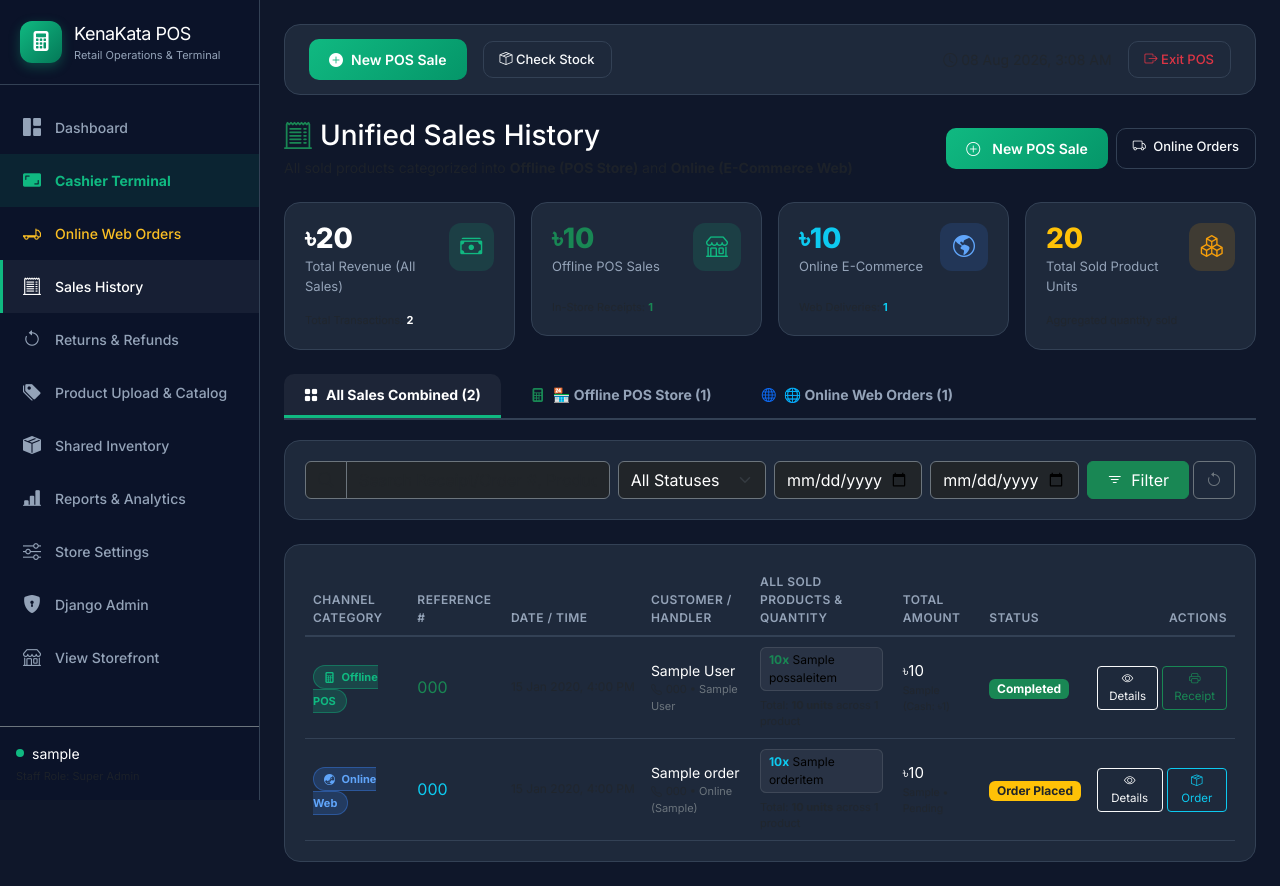
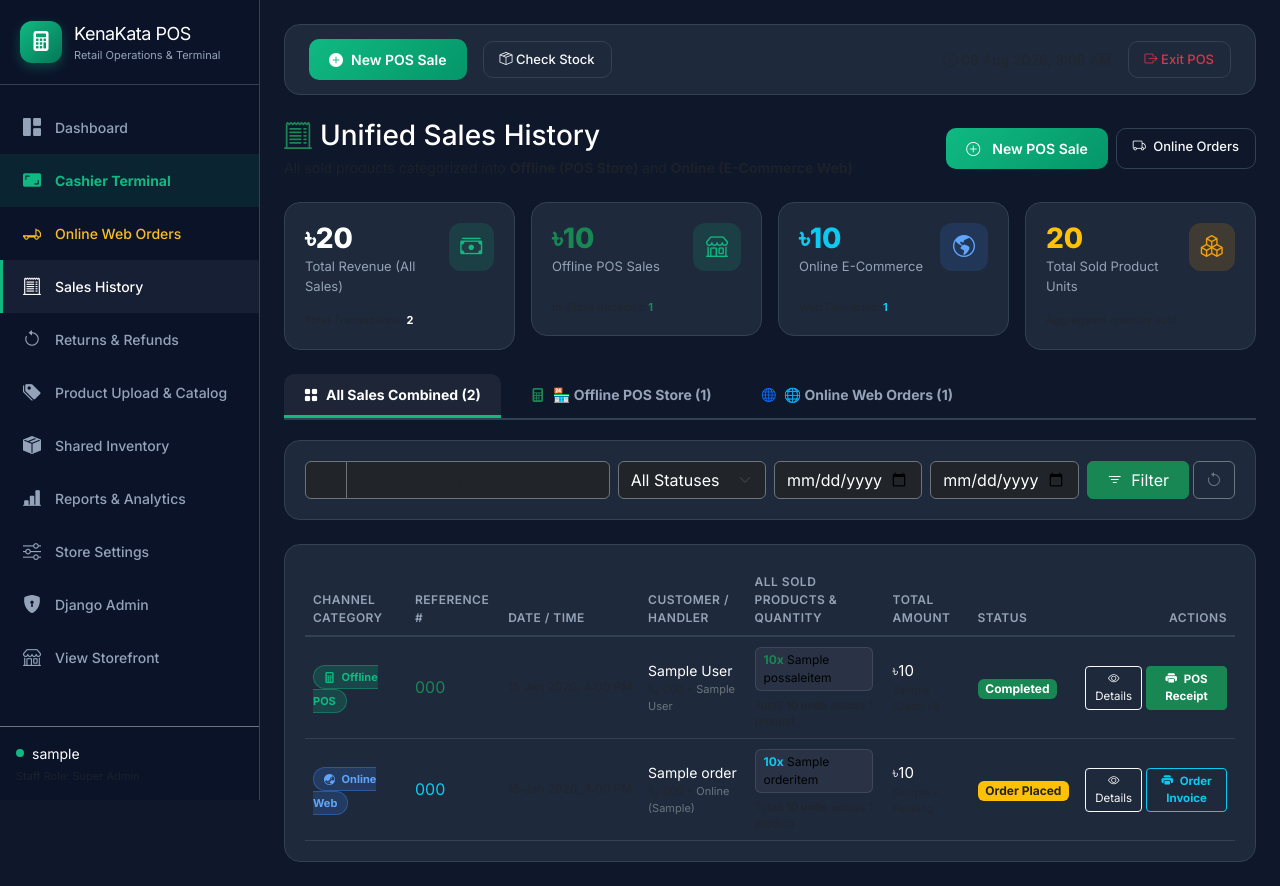
Before and after one commit to sazzadhossainsakib13/kenakata, a Django app: page /pos/sales/ in a window 1280 px wide. Run offline with Django 5.2, Linux system fonts and the light colour scheme; a user stored in the database is signed in; tables that the repository leaves empty hold one stand-in row (values such as "Sample post").

Commit message:
feat: add dedicated receipt and invoice print buttons with aliases to sales history page

```diff
--- a/pos/urls.py
+++ b/pos/urls.py
@@ -12,6 +12,7 @@ urlpatterns = [
     path('complete-sale/', views.complete_sale, name='complete_sale'),
     path('receipt/<str:receipt_number>/', views.receipt_detail, name='receipt_detail'),
     path('sales/', views.sales_history, name='sales_history'),
+    path('sales-history/', views.sales_history, name='sales_history_alias'),
     path('sale/<str:receipt_number>/', views.sale_detail, name='sale_detail'),
     path('returns/', views.returns_list, name='returns_list'),
     path('process-return/', views.process_return, name='process_return'),
--- a/pos/views.py
+++ b/pos/views.py
@@ -573,6 +573,8 @@ def sales_history(request):
                 'detail_url': f'/pos/sale/{sale.receipt_number}/',
                 'receipt_url': f'/pos/receipt/{sale.receipt_number}/',
                 'can_print_receipt': True,
+                'receipt_label': 'POS Receipt',
+                'receipt_modal_type': 'offline',
             })
 
     # 2. Build Online Web Orders
@@ -610,7 +612,9 @@ def sales_history(request):
                 'status_badge_class': 'bg-success' if order.status == 'delivered' else ('bg-primary' if order.status in ['confirmed', 'packed', 'handed_to_courier', 'out_for_delivery'] else ('bg-warning text-dark' if order.status == 'pending' else 'bg-secondary')),
                 'detail_url': f'/pos/online-orders/?q={order.order_number}',
                 'receipt_url': f'/checkout/order-confirmation/{order.order_number}/',
-                'can_print_receipt': False,
+                'can_print_receipt': True,
+                'receipt_label': 'Order Invoice',
+                'receipt_modal_type': 'online',
             })
 
     # Sort combined sales chronologically
--- a/templates/pos/sales_history.html
+++ b/templates/pos/sales_history.html
@@ -270,17 +270,13 @@
 
           <!-- Action Buttons -->
           <td style="text-align:right;">
-            <div class="d-inline-flex gap-1">
-              <a href="{{ sale.detail_url }}" class="btn btn-sm btn-outline-light" style="font-size:11.5px; padding:4px 9px;" title="View Details">
+            <div class="d-inline-flex gap-1 align-items-center">
+              <a href="{{ sale.detail_url }}" class="btn btn-sm btn-outline-light" style="font-size:11.5px; padding:4px 9px;" title="View Full Transaction Breakdown">
                 <i class="bi bi-eye"></i> Details
               </a>
-              {% if sale.can_print_receipt %}
-              <a href="{{ sale.receipt_url }}" class="btn btn-sm btn-outline-success" style="font-size:11.5px; padding:4px 9px;" target="_blank" title="Print POS Receipt">
-                <i class="bi bi-printer"></i> Receipt
-              </a>
-              {% else %}
-              <a href="{{ sale.detail_url }}" class="btn btn-sm btn-outline-info" style="font-size:11.5px; padding:4px 9px;" title="Manage Delivery Order">
-                <i class="bi bi-box-seam"></i> Order
+              {% if sale.receipt_url %}
+              <a href="{{ sale.receipt_url }}" class="btn btn-sm {% if sale.channel == 'offline' %}btn-success text-white{% else %}btn-outline-info{% endif %}" style="font-size:11.5px; padding:4px 10px; font-weight:700;" target="_blank" title="Print {{ sale.receipt_label }}">
+                <i class="bi bi-printer-fill me-1"></i> {{ sale.receipt_label|default:"Receipt" }}
               </a>
               {% endif %}
             </div>
```
